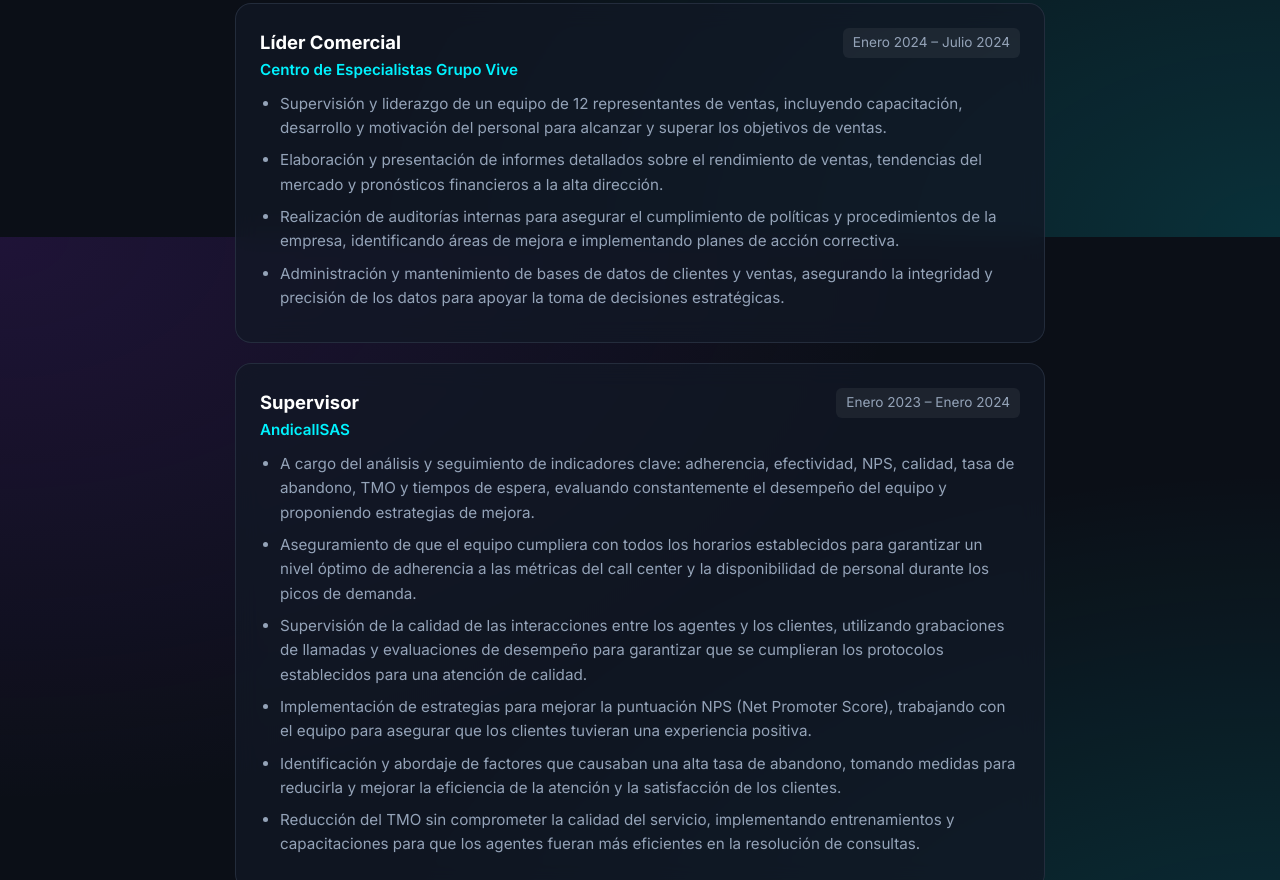
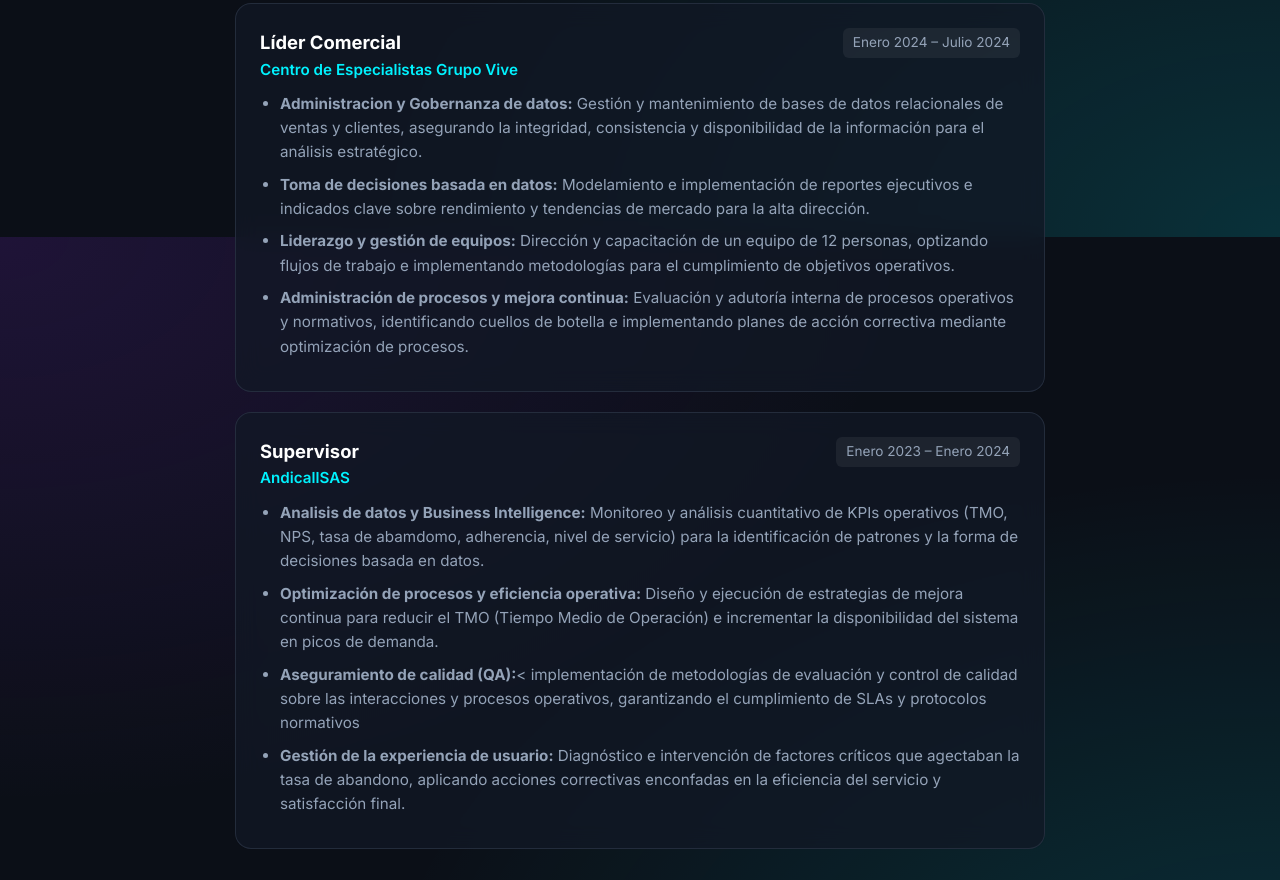
Before and after one commit to hjulianmarquez31/Portafolio, a plain HTML site: page index.html in a window 1280 px wide. Shown: the part 1363-2243 px from the top of the page. Drawn offline with Linux system fonts and the light colour scheme.

Commit message:
actualización de experiencia laboral

```diff
--- a/index.html
+++ b/index.html
@@ -280,10 +280,10 @@
                     <span class="item-date">Enero 2024 – Julio 2024</span>
                 </div>
                 <ul class="cv-list">
-                    <li>Supervisión y liderazgo de un equipo de 12 representantes de ventas, incluyendo capacitación, desarrollo y motivación del personal para alcanzar y superar los objetivos de ventas.</li>
-                    <li>Elaboración y presentación de informes detallados sobre el rendimiento de ventas, tendencias del mercado y pronósticos financieros a la alta dirección.</li>
-                    <li>Realización de auditorías internas para asegurar el cumplimiento de políticas y procedimientos de la empresa, identificando áreas de mejora e implementando planes de acción correctiva.</li>
-                    <li>Administración y mantenimiento de bases de datos de clientes y ventas, asegurando la integridad y precisión de los datos para apoyar la toma de decisiones estratégicas.</li>
+                    <li><b>Administracion y Gobernanza de datos:</b> Gestión y mantenimiento de bases de datos relacionales de ventas y clientes, asegurando la integridad, consistencia y disponibilidad de la información para el análisis estratégico. </li>
+                    <li><b>Toma de decisiones basada en datos:</b> Modelamiento e implementación de reportes ejecutivos e indicados clave sobre rendimiento y tendencias de mercado para la alta dirección.</li>
+                    <li><b>Liderazgo y gestión de equipos:</b> Dirección y capacitación de un equipo de 12 personas, optizando flujos de trabajo e implementando metodologías para el cumplimiento de objetivos operativos.</li>
+                    <li><b>Administración de procesos y mejora continua:</b> Evaluación y adutoría interna de procesos operativos y normativos, identificando cuellos de botella e implementando planes de acción correctiva mediante optimización de procesos.</li>
                 </ul>
             </article>
 
@@ -296,12 +296,10 @@
                     <span class="item-date">Enero 2023 – Enero 2024</span>
                 </div>
                 <ul class="cv-list">
-                    <li>A cargo del análisis y seguimiento de indicadores clave: adherencia, efectividad, NPS, calidad, tasa de abandono, TMO y tiempos de espera, evaluando constantemente el desempeño del equipo y proponiendo estrategias de mejora.</li>
-                    <li>Aseguramiento de que el equipo cumpliera con todos los horarios establecidos para garantizar un nivel óptimo de adherencia a las métricas del call center y la disponibilidad de personal durante los picos de demanda.</li>
-                    <li>Supervisión de la calidad de las interacciones entre los agentes y los clientes, utilizando grabaciones de llamadas y evaluaciones de desempeño para garantizar que se cumplieran los protocolos establecidos para una atención de calidad.</li>
-                    <li>Implementación de estrategias para mejorar la puntuación NPS (Net Promoter Score), trabajando con el equipo para asegurar que los clientes tuvieran una experiencia positiva.</li>
-                    <li>Identificación y abordaje de factores que causaban una alta tasa de abandono, tomando medidas para reducirla y mejorar la eficiencia de la atención y la satisfacción de los clientes.</li>
-                    <li>Reducción del TMO sin comprometer la calidad del servicio, implementando entrenamientos y capacitaciones para que los agentes fueran más eficientes en la resolución de consultas.</li>
+                    <li><b>Analisis de datos y Business Intelligence:</b> Monitoreo y análisis cuantitativo de KPIs operativos (TMO, NPS, tasa de abamdomo, adherencia, nivel de servicio) para la identificación de patrones y la forma de decisiones basada en datos.</li>
+                    <li><b>Optimización de procesos y eficiencia operativa:</b> Diseño y ejecución de estrategias de mejora continua para reducir el TMO (Tiempo Medio de Operación) e incrementar la disponibilidad del sistema en picos de demanda.</li>
+                    <li><b>Aseguramiento de calidad (QA):</b>< implementación de metodologías de evaluación y control de calidad sobre las interacciones y procesos operativos, garantizando el cumplimiento de SLAs y protocolos normativos</li>
+                    <li><b>Gestión de la experiencia de usuario:</b> Diagnóstico e intervención de factores críticos que agectaban la tasa de abandono, aplicando acciones correctivas enconfadas en la eficiencia del servicio y satisfacción final.</li>
                 </ul>
             </article>
         </section>
```
